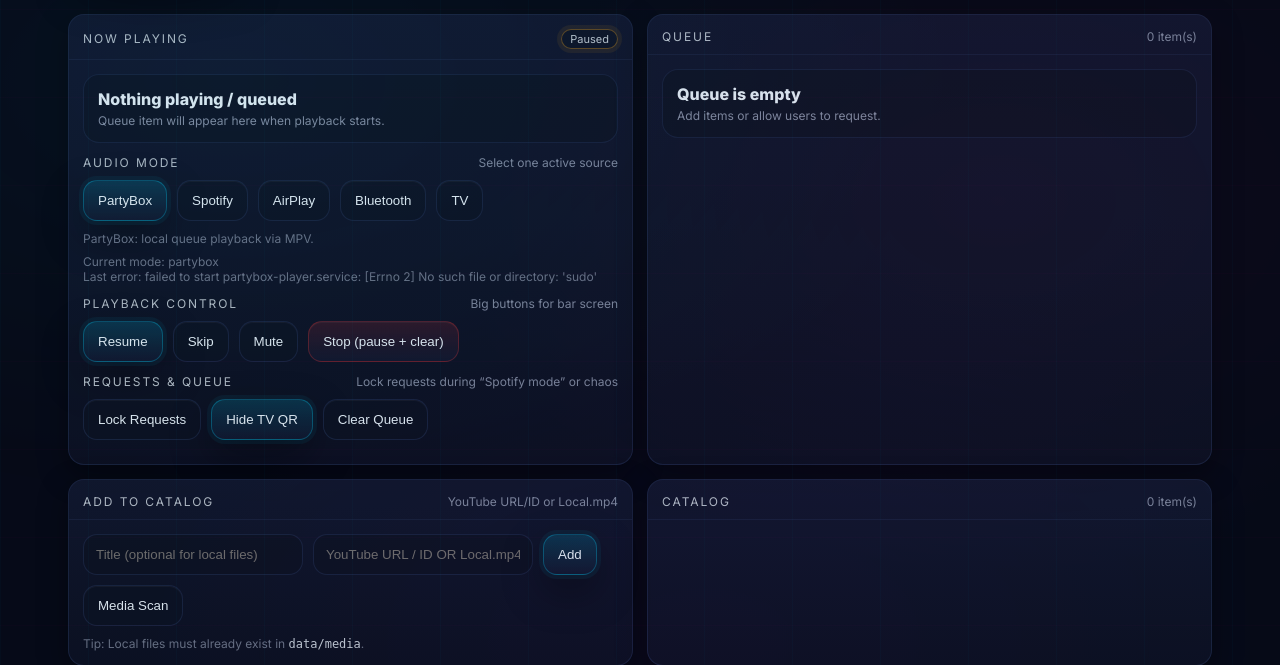
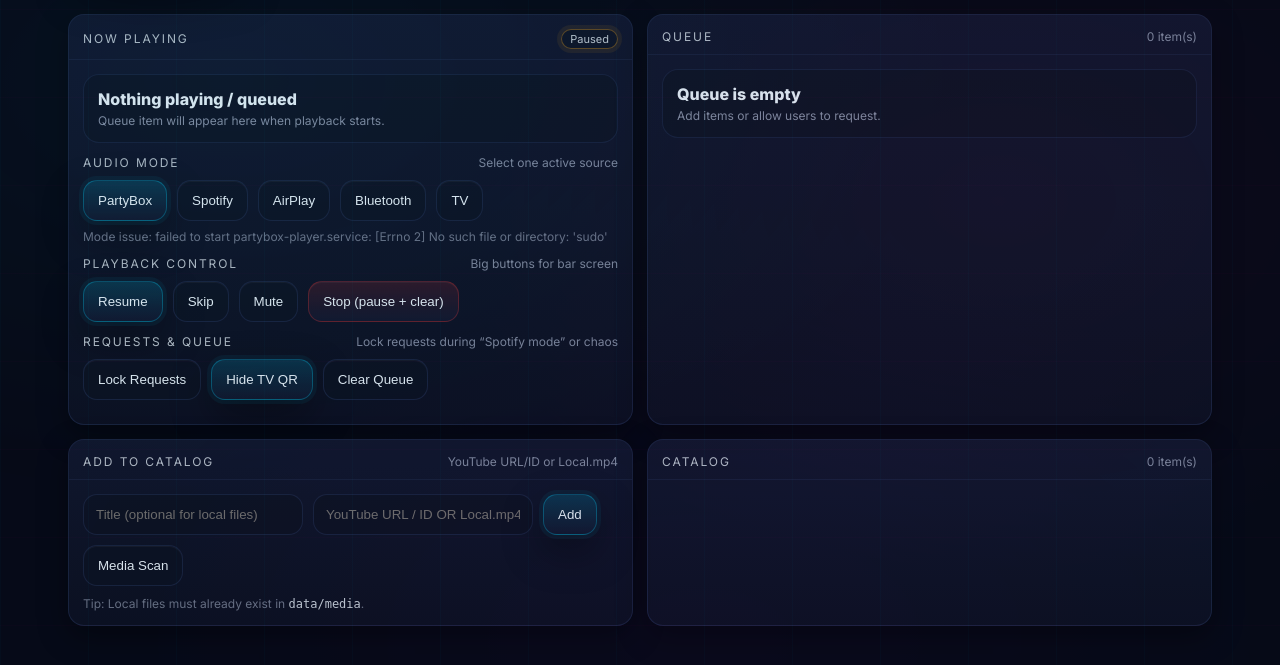
Before and after one commit to ausjay/partybox, a Flask app: template templates/admin.html in a window 1280 px wide. Shown: the part 79-744 px from the top of the page. Run offline with Flask 3, Linux system fonts and the light colour scheme; the template is opened without the code that fills it, so the values that code supplies are empty; data comes from the database, SQL or seed files in the repository.

Commit message:
Trim admin media mode text to errors only

```diff
--- a/templates/admin.html
+++ b/templates/admin.html
@@ -99,7 +99,6 @@
               <button id="btn_mode_bluetooth" class="btn {% if media_mode == 'bluetooth' %}primary{% else %}ghost{% endif %}" onclick="setMediaMode('bluetooth')">Bluetooth</button>
               <button id="btn_mode_tv" class="btn {% if media_mode == 'tv' %}primary{% else %}ghost{% endif %}" onclick="setMediaMode('tv')">TV</button>
             </div>
-            <div id="media_mode_help" class="muted" style="margin-top:10px;"></div>
             <div id="media_mode_status" class="muted" style="margin-top:8px; white-space:pre-line;"></div>
 
             <div style="height:12px;"></div>
@@ -281,15 +280,6 @@
     av_mode: "{{ av_mode|e }}",
     media_mode: "{{ media_mode|e }}",
     media_mode_status: null
-  };
-
-  const MEDIA_MODE_HELP = {
-    partybox: "PartyBox: local queue playback via MPV.",
-    spotify: "Spotify: use Spotify Connect on the PartyBox house account/device.",
-    airplay: "AirPlay: connect from iPhone/iPad/Mac to 'PartyBox AirPlay'.",
-    bluetooth: "Bluetooth: pair your phone with 'PartyBox BT' and stream audio.",
-    tv: "TV: keep TV channel audio active; PartyBox queue stays paused.",
-    mute: "Mute: force all managed audio modes silent.",
   };
 
   function post(path, body) {
@@ -527,11 +517,9 @@
   }
 
   function renderMediaModeStatus(status) {
-    const help = document.getElementById("media_mode_help");
     const box = document.getElementById("media_mode_status");
     const mode = String((STATE && STATE.media_mode) || "partybox").toLowerCase();
     setMediaModeButtons(mode);
-    if (help) help.textContent = MEDIA_MODE_HELP[mode] || "";
     if (!box) return;
 
     if (!status || typeof status !== "object") {
@@ -539,23 +527,7 @@
       return;
     }
 
-    const services = status.services || {};
-    const lines = [];
-    lines.push(`Current mode: ${mode}`);
-    Object.keys(services).sort().forEach((name) => {
-      const s = services[name] || {};
-      lines.push(`- ${name}: ${s.active ? "active" : "inactive"} (${s.status || "unknown"})`);
-    });
-
-    const btDevices = Array.isArray(status.bluetooth_connected_devices)
-      ? status.bluetooth_connected_devices.filter(Boolean)
-      : [];
-    if (mode === "bluetooth") {
-      lines.push(`Bluetooth connected: ${btDevices.length ? btDevices.join(", ") : "none"}`);
-    }
-
-    if (status.last_error) lines.push(`Last error: ${status.last_error}`);
-    box.textContent = lines.join("\n");
+    box.textContent = status.last_error ? `Mode issue: ${status.last_error}` : "";
   }
 
   function updateNowCardFromState(state) {
```
